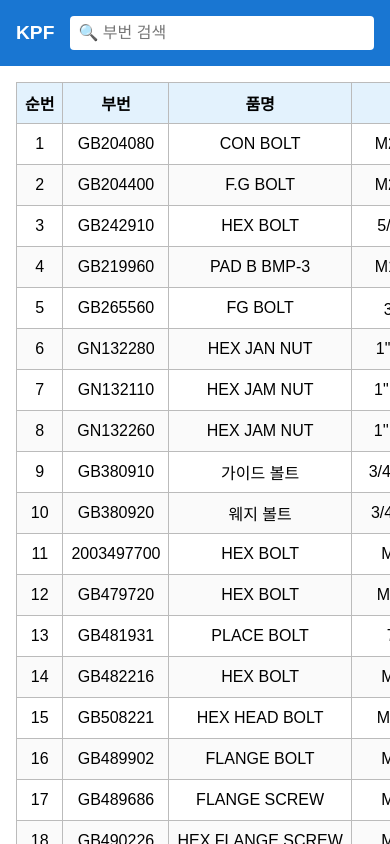
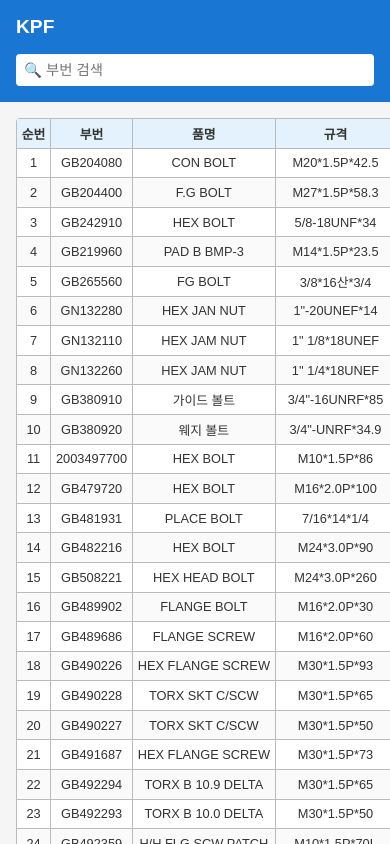
Before and after one commit to ansehddls/coating-app, a website: page index.html in a window 390 px wide. Shown: the top 844 px of the page. Drawn offline with nearby package versions, Linux system fonts and the light colour scheme.

Commit message:
반응형 스타일 변경

```diff
--- a/style.css
+++ b/style.css
@@ -1,31 +1,96 @@
-* { box-sizing: border-box; margin: 0; padding: 0; }
-body { font-family: sans-serif; }
+/* 기본 스타일 초기화 */
+* {
+  box-sizing: border-box;
+  margin: 0;
+  padding: 0;
+}
+
+body {
+  font-family: sans-serif;
+  background: #f5f5f5;
+  color: #333;
+}
+
+/* 헤더 영역 */
 header {
   display: flex;
   align-items: center;
+  justify-content: space-between;
+  flex-wrap: wrap;
   padding: 1rem;
   background: #1976d2;
   color: #fff;
   gap: 1rem;
 }
-header h1 { font-size: 1.2rem; }
+
+header h1 {
+  font-size: 1.5rem;
+  flex-shrink: 0;
+}
+
 #search {
   flex: 1;
   padding: 0.5rem;
   font-size: 1rem;
   border: none;
   border-radius: 4px;
+  min-width: 180px;
 }
-main { padding: 1rem; overflow-x: auto; }
+
+/* 메인 컨텐츠 */
+main {
+  padding: 1rem;
+  overflow-x: auto;
+}
+
+/* 테이블 스타일 */
 table {
   width: 100%;
+  min-width: 600px; /* 모바일에서 스크롤 가능하게 */
   border-collapse: collapse;
+  background: #fff;
+  border-radius: 4px;
+  overflow: hidden;
 }
+
 th, td {
   border: 1px solid #bbb;
   padding: 0.5rem;
   text-align: center;
   white-space: nowrap;
+  font-size: 0.95rem;
 }
-thead { background: #e3f2fd; }
-tbody tr:nth-child(even) { background: #fafafa; }
+
+thead {
+  background: #e3f2fd;
+}
+
+tbody tr:nth-child(even) {
+  background: #fafafa;
+}
+
+/* 반응형 대응 */
+@media (max-width: 600px) {
+  header {
+    flex-direction: column;
+    align-items: stretch;
+  }
+
+  header h1 {
+    font-size: 1.2rem;
+  }
+
+  #search {
+    width: 100%;
+    font-size: 0.9rem;
+  }
+
+  th, td {
+    font-size: 0.8rem;
+    padding: 0.3rem;
+  }
+
+  table {
+    font-size: 0.9rem;
+  }
+}
```
